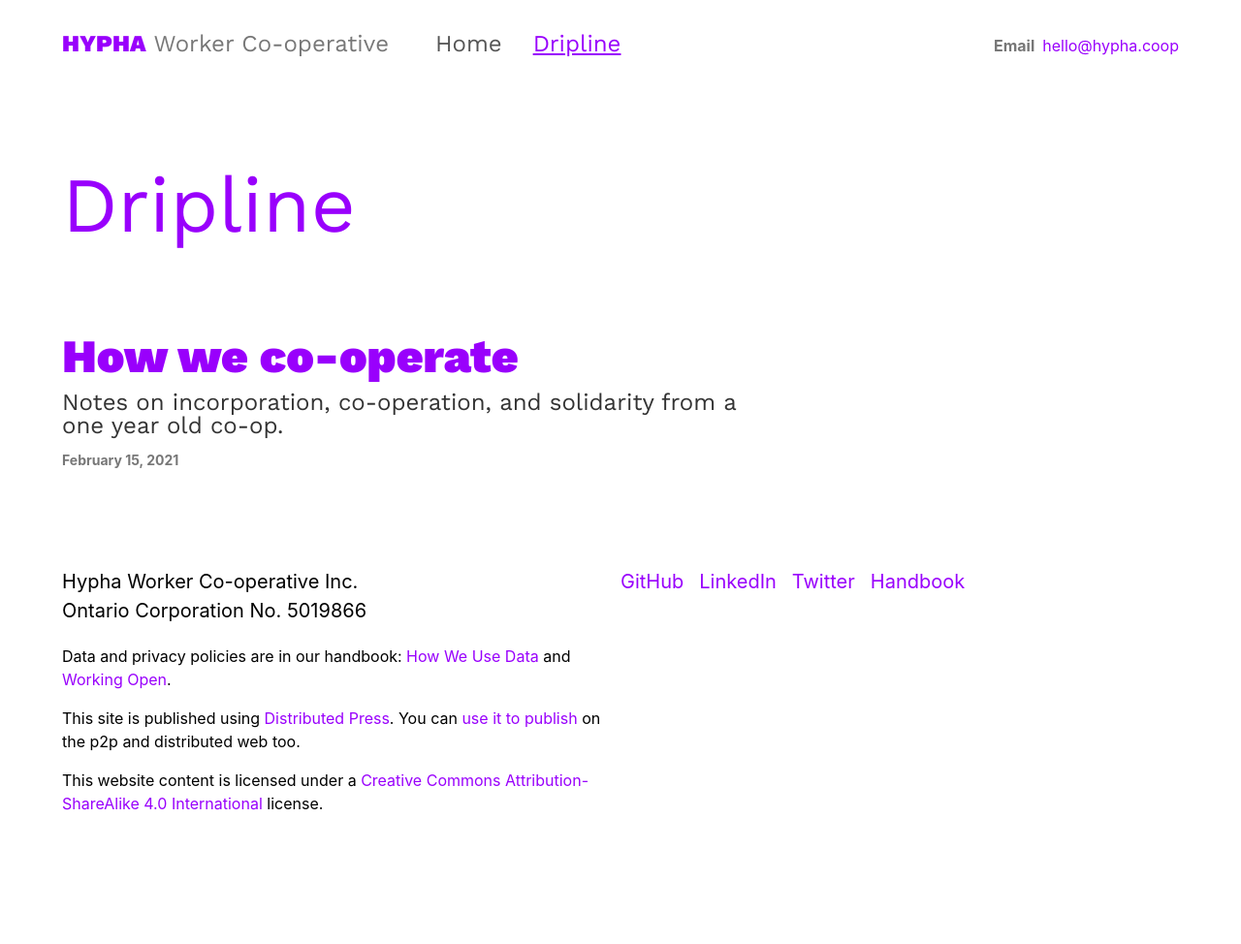
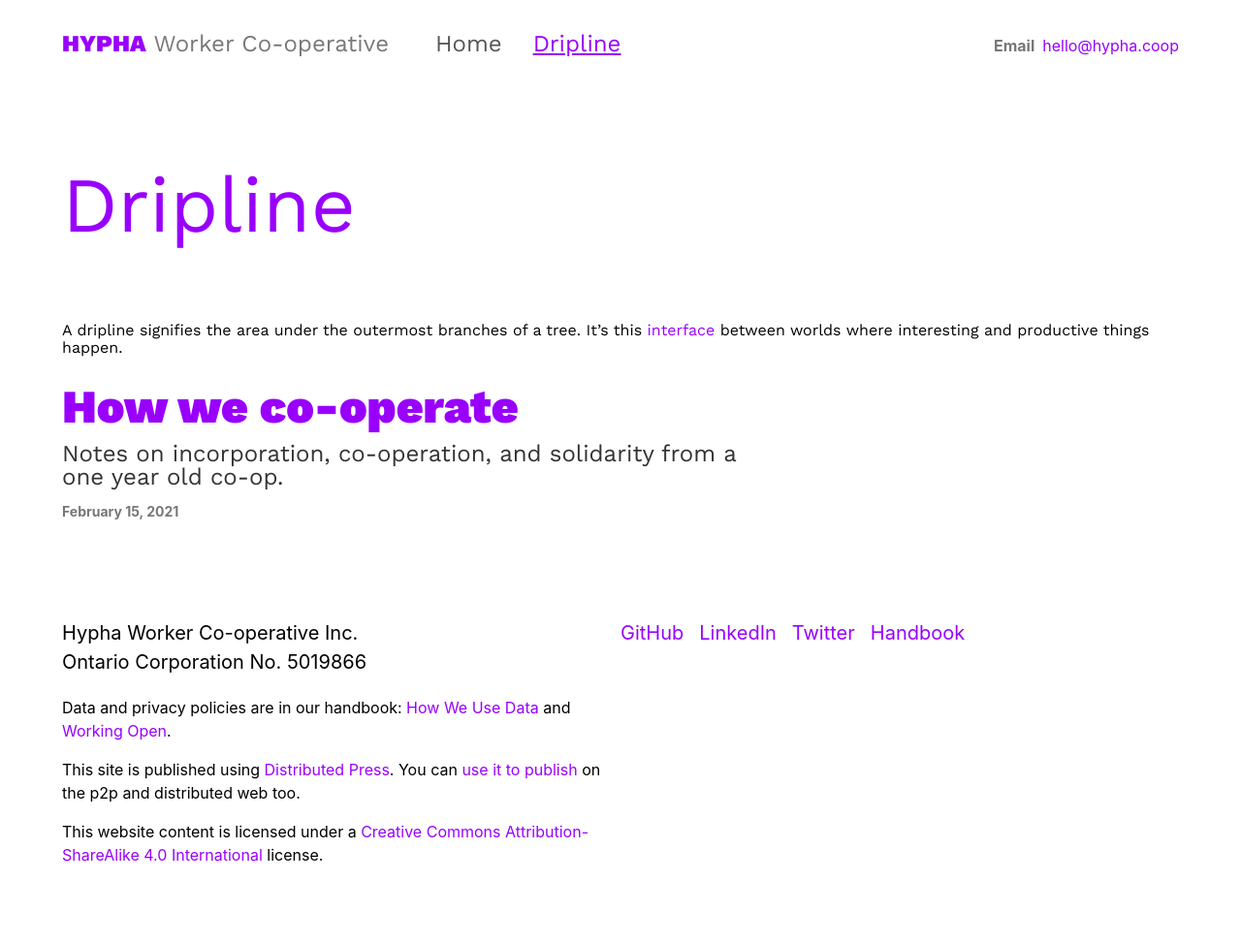
Before and after one commit to hyphacoop/hypha.coop, a Jekyll site: the page built from dripline.html, in a window 1280 px wide. Shown: the whole page at 97% size. Built offline with Jekyll 4.4.1, drawn with Linux system fonts in a browser that asks for light colours; before the commit the page ends 921 px from its top, so only the background shows below that.

Commit message:
Added dripline explainer to post listing page.

```diff
--- a/dripline.html
+++ b/dripline.html
@@ -13,6 +13,10 @@ order: 2
     <h3 class="measure-wide f2 f1-m f-subheadline-l measure-narrow lh-solid accent normal worksans">
       {{ page.title }}
     </h3>
+    <p class="worksans">
+      A dripline signifies the area under the outermost branches of a tree.
+      It’s this <a href="https://permacultureprinciples.com/principles/_11/" target="_blank" class="accent link underline-hover" rel="noopener">interface</a> between worlds where interesting and productive things happen.
+    </p>
   </div>
 </div>
   </header>
```
